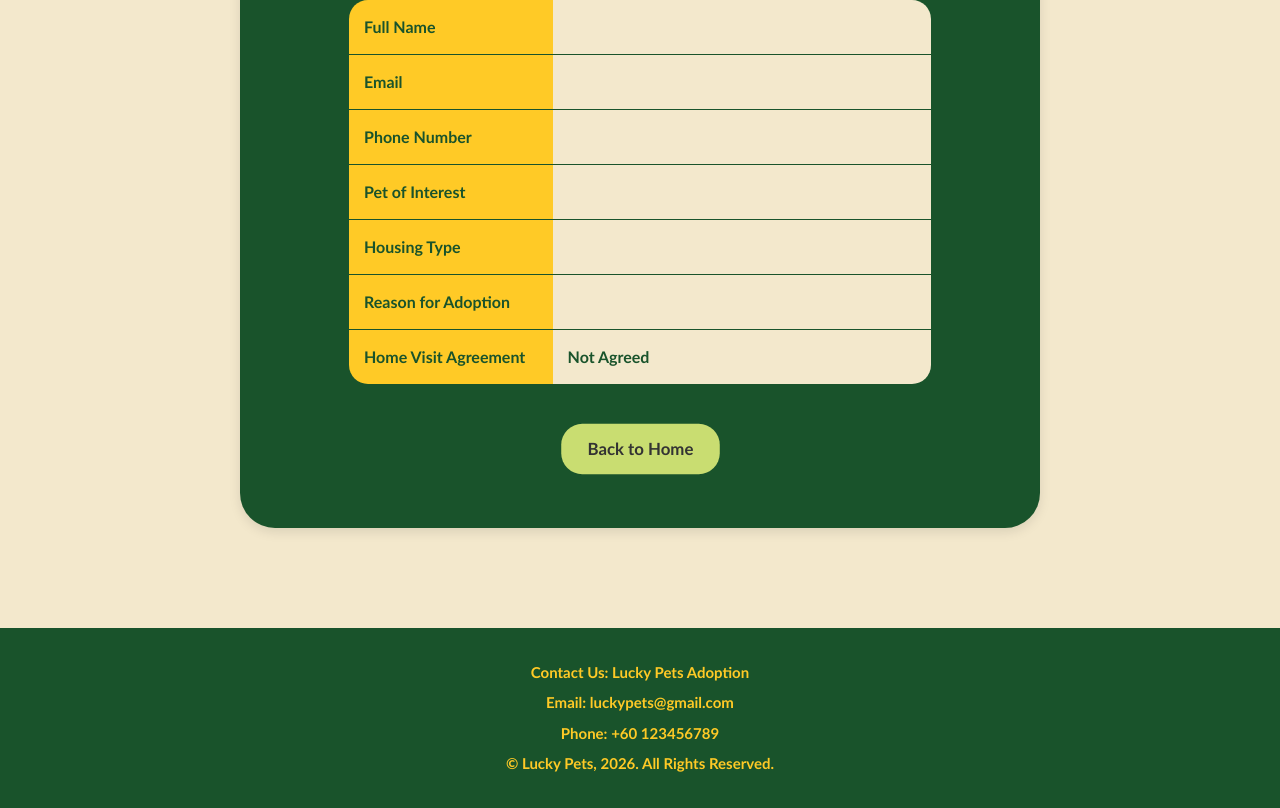
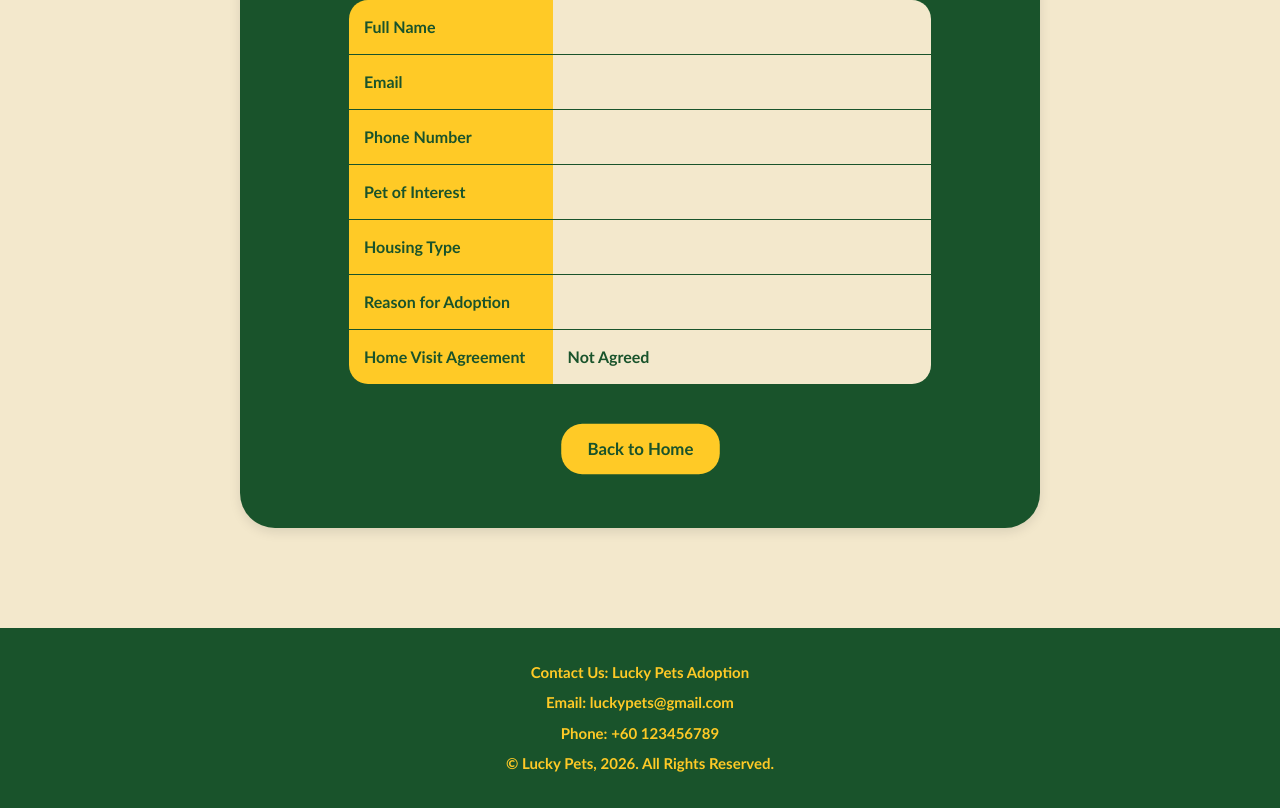
Before and after one commit to aoaoyi/PetAdoptionWeb, a Java web app: page /confirmation.jsp in a window 1280 px wide, with the pointer over the restyled element. Shown: the part 686-1494 px from the top of the page. Run offline with Tomcat 11, a stand-in JSP engine, Linux system fonts and the light colour scheme.

Commit message:
改了样式

```diff
--- a/src/main/webapp/confirmation.css
+++ b/src/main/webapp/confirmation.css
@@ -112,12 +112,5 @@ h2 {
 }
 
 .back-home:hover {
-    background-color: #F3E8CC;
-    color: #19532B;
     scale: 1.05;
 }
-
-.back-home:hover {
-    background-color: #C9DD71;
-    color: #333;
-}
```
